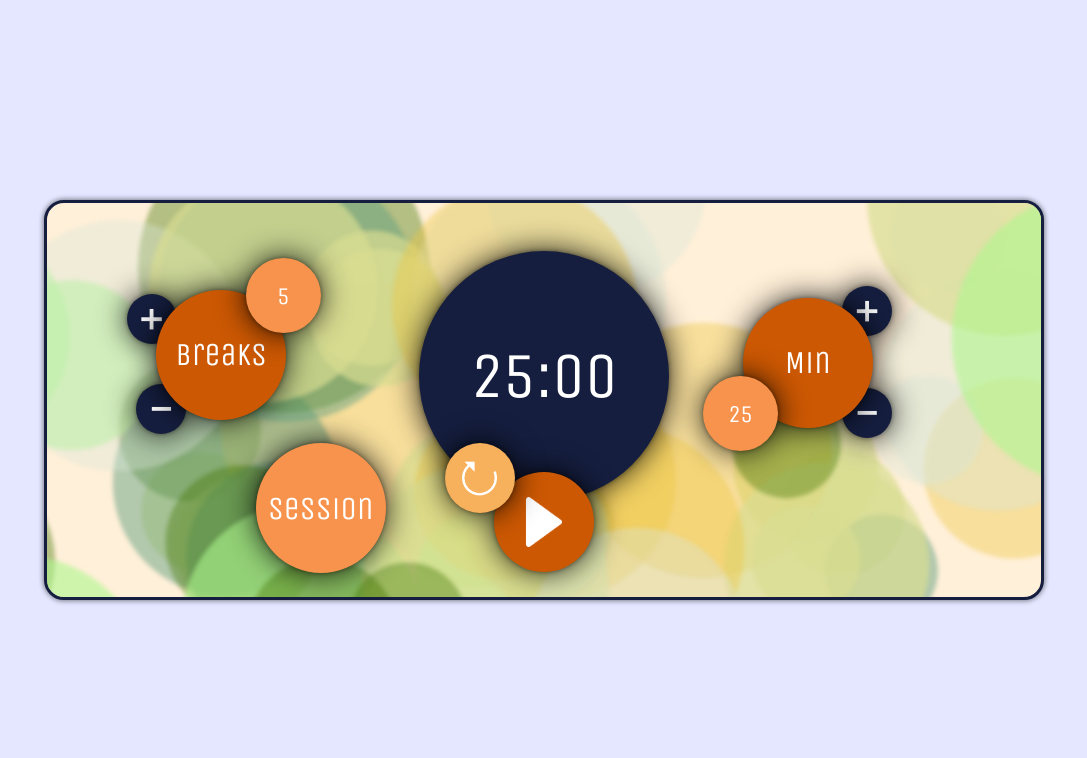
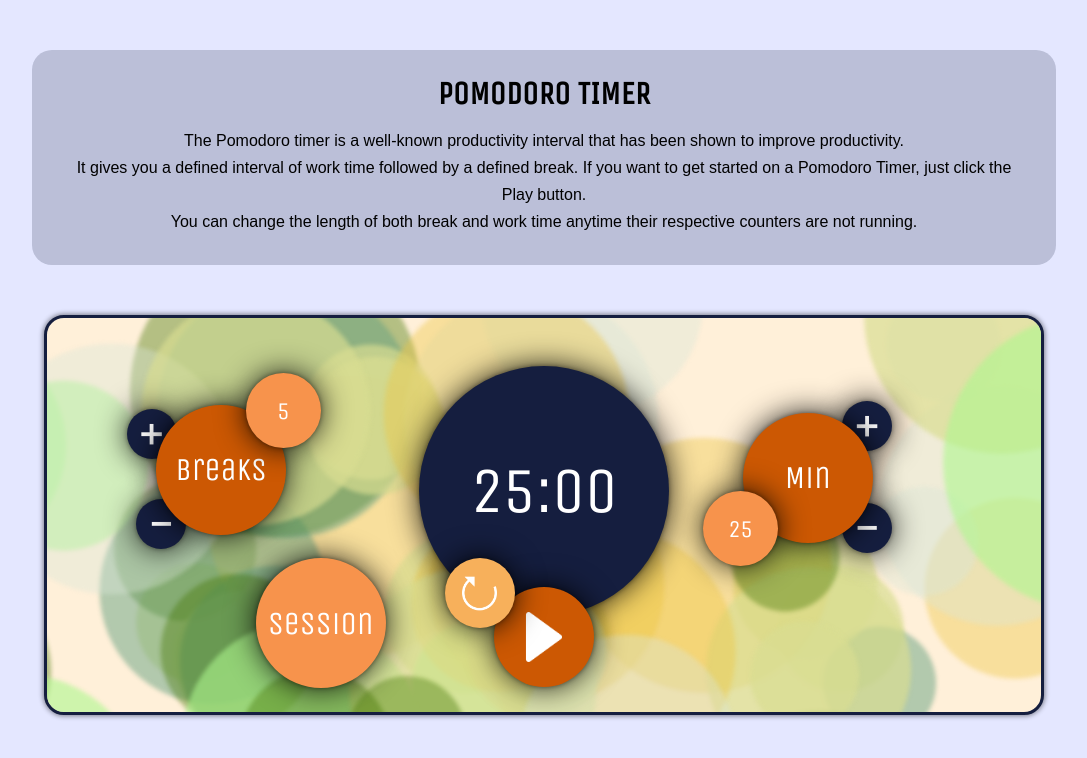
Before and after one commit to MarioLema/pomodoro-app, a React (Create React App) app: page / in a window 1280 px wide. Shown: the top 758 px of the page, without its empty margins (96-1183 px from the left). Built offline with nearby package versions, Linux system fonts and the light colour scheme.

Commit message:
stable desktop version

```diff
--- a/public/index.html
+++ b/public/index.html
@@ -4,31 +4,21 @@
     <meta charset="utf-8">
     <meta name="viewport" content="width=device-width, initial-scale=1, shrink-to-fit=no">
     <meta name="theme-color" content="#000000">
-    <!--
-      manifest.json provides metadata used when your web app is added to the
-      homescreen on Android. See https://developers.google.com/web/fundamentals/engage-and-retain/web-app-manifest/
-    -->
+
     <link href="https://fonts.googleapis.com/css?family=Unica+One" rel="stylesheet">
-    <script defer src="https://use.fontawesome.com/releases/v5.0.9/js/all.js" integrity="sha384-8iPTk2s/jMVj81dnzb/iFR2sdA7u06vHJyyLlAd4snFpCl/SnyUjRrbdJsw1pGIl"
-        crossorigin="anonymous"></script>
-    <audio id='beep' src='https://s3.amazonaws.com/freecodecamp/drums/Chord_2.mp3'></audio>
     <link rel="manifest" href="%PUBLIC_URL%/manifest.json">
     <link rel="shortcut icon" href="%PUBLIC_URL%/favicon.ico">
-    <!--
-      Notice the use of %PUBLIC_URL% in the tags above.
-      It will be replaced with the URL of the `public` folder during the build.
-      Only files inside the `public` folder can be referenced from the HTML.
-
-      Unlike "/favicon.ico" or "favicon.ico", "%PUBLIC_URL%/favicon.ico" will
-      work correctly both with client-side routing and a non-root public URL.
-      Learn how to configure a non-root public URL by running `npm run build`.
-    -->
-    <title>Pomodoro Clock</title>
+    <title>Pomodoro Timer</title>
   </head>
   <body>
-    <noscript>
-      You need to enable JavaScript to run this app.
-    </noscript>
+    <div id='intro'>
+    <h1>POMODORO TIMER</h1>
+    <p>The Pomodoro timer is a well-known productivity interval that has been shown to improve productivity.<br>
+      It gives you a defined interval of work time followed by a defined break.
+      If you want to get started on a Pomodoro Timer, just click the Play button. <br>
+      You can change the length of both break and work time anytime their respective counters are not running.<br>
+    </p>
+    </div>
     <div id="root"></div>
   </body>
 </html>
--- a/src/App.css
+++ b/src/App.css
@@ -9,49 +9,38 @@ body {
   background-size: cover;
   background: #e4e7ff;
 }
-/* header {
-  width: 100%;
-  text-align: center;
-  height: 20px;
-  font-size: 200%;
-  font-weight: bold;
-  position: fixed;
-  top: 10px;
-  color: #151e3f;
-}
-footer {
-  width: 100%;
-  text-align: center;
-  height: 20px;
-  font-size: 200%;
-  font-weight: bold;
-  position: fixed;
-  bottom: 20px;
-  color: #151e3f;
-} */
 /*ROOT ELEMENT*/
 #root {
 	width: 1000px;
 	height: 400px;
-	top: 50%;
-	left: 50%;
-	margin-right: -50%;
-	margin-bottom: -50%;
-	transform: translate(-50%, -50%);
-	position: absolute;
+	transform: translate(0%, 0%);
 	border: solid #151e3f 3px;
 	border-radius: 20px;
 	overflow: hidden;
 	background: #fff0d9;
 	box-shadow: 0px 0px 5px 1px rgba(0, 0, 0, 0.46);
+	margin: auto;
+	margin-top: 50px;
+}
+#intro {
+	width: 80%;
+	margin: auto;
+	margin-top: 50px;
+	text-align: center;
+	background: #151e3f33;
+	color: black;
+	padding: 30px;
+  border-radius: 20px;
+  line-height: 27px;
+}
+#intro p {
+  font-family: Arial;
+}
+#intro h1 {
+  margin-bottom: 20px;
 }
 /*POMODORO CLOCK*/
 #pomodoro {
-  /* width: 1000px;
-  height: 900px; */
-  /* display: grid;
-  grid-template-columns: repeat(100, 1fr);
-  grid-template-rows: repeat(100, 1fr); */
   color: white;
 }
 /*POMODORO CONTROLS*/
--- a/src/App.js
+++ b/src/App.js
@@ -1,4 +1,4 @@
-import React, { Component } from "react";
+import React, { Component, PureComponent } from "react";
 import "./App.css";
 import mp3_file from "./birds.mp3";
 import play from "./play.png";
@@ -33,7 +33,15 @@ class Clock extends Component {
       playing: false,
       session: "session",
       icon: play,
-      active: false
+      active: false,
+      colors: [
+        'rgba(217, 221, 146, 0.7)',
+        'rgba(102, 161, 130, 0.5)',
+        'rgba(174, 247, 142, 0.6)',
+        'rgba(68, 118, 4, 0.4)',
+        'rgba(238, 198, 67, 0.4)',
+        'rgba(217, 229, 214, 0.4)',
+      ]
     };
 
     this.togglePlay = this.togglePlay.bind(this);
@@ -168,7 +176,6 @@ class Clock extends Component {
         this.setState(prevState => ({
           breaks: prevState.breaks + 1,
           breaksSeconds: (prevState.breaks + 1) * 60,
-          timeDisplayed: timeFormat((prevState.breaks + 1) * 60)
         }));
       } else {
         if (this.state.session === "session") {
@@ -191,7 +198,6 @@ class Clock extends Component {
         this.setState(prevState => ({
           breaks: prevState.breaks - 1,
           breaksSeconds: (prevState.breaks - 1) * 60,
-          timeDisplayed: timeFormat((prevState.breaks - 1) * 60)
         }));
       } else {
         if (this.state.session === "session") {
@@ -283,33 +289,39 @@ class Clock extends Component {
           <img src={redo} className="icon" alt='reverse'/>
         </div>
       </div>
-      <Background />
+      <Background colors={this.state.colors}/>
       </React.Fragment>
     );
   }
 }
 
-let colors = [
-  'rgba(217, 221, 146, 0.7)',
-  'rgba(102, 161, 130, 0.5)',
-  'rgba(174, 247, 142, 0.6)',
-  'rgba(68, 118, 4, 0.4)',
-  'rgba(238, 198, 67, 0.4)',
-  'rgba(217, 229, 214, 0.4)',
-]
+// let colors = [
+//   'rgba(217, 221, 146, 0.7)',
+//   'rgba(102, 161, 130, 0.5)',
+//   'rgba(174, 247, 142, 0.6)',
+//   'rgba(68, 118, 4, 0.4)',
+//   'rgba(238, 198, 67, 0.4)',
+//   'rgba(217, 229, 214, 0.4)',
+// ]
 
-class Background extends Component{
+class Background extends PureComponent{
+  constructor(props){
+    super(props);
+    this.creator = this.creator.bind(this);
+  }
+
+
   creator(){
     let baubles = [];
     for(let i = 1; i < 70; i++){
       let radius = Math.floor(Math.random() * (300 - 100 + 1)) + 100;
       let style = {
-        background: colors[Math.floor(Math.random() * 7)],
+        background: this.props.colors[Math.floor(Math.random() * 7)],
         width: radius,
         height: radius,
         left: Math.floor(Math.random() * (90 - (-30) + 1)) + (-30) + '%',
         top:  Math.floor(Math.random() * (90 - (-30) + 1)) + (-30) + '%',
-        animation: `${Math.floor(Math.random() * (60 - 46) + 1 ) + 46}s linear 0s infinite alternate floating${Math.ceil(Math.random() * 8)}`
+        animation: `${Math.floor(Math.random() * (70 - 46) + 1 ) + 46}s linear 0s infinite alternate floating${Math.ceil(Math.random() * 8)}`
       }
       baubles.push(<div className='backgroundBauble' style={style} key={'bauble' + i}></div>);
     }
```
